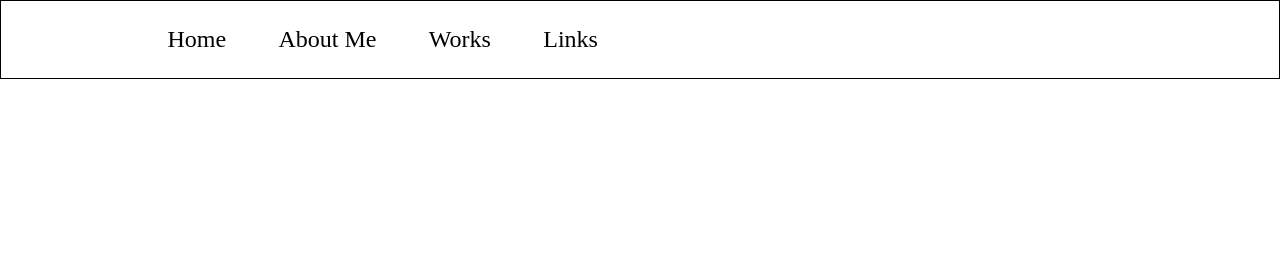
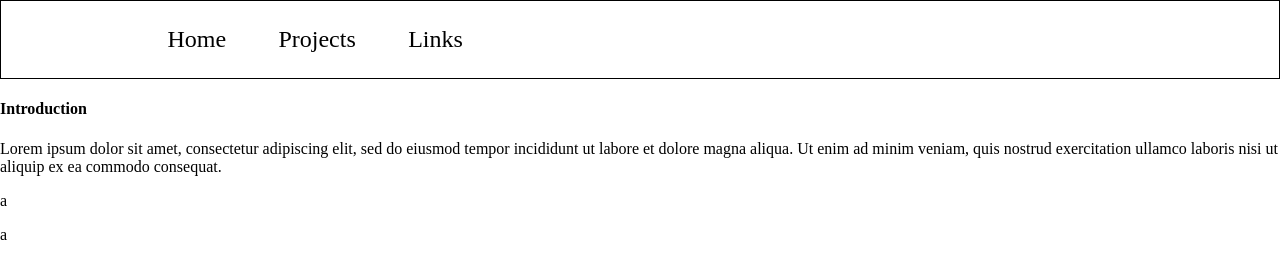
Before and after one commit to lucashoksbergen/Portfolio, a plain HTML site: page src/index.html in a window 1280 px wide. Drawn offline with Linux system fonts and the light colour scheme.

Commit message:
did some structural fixes, and started working on first infobox

```diff
--- a/src/index.html
+++ b/src/index.html
@@ -10,16 +10,26 @@
     <!-- Navigation bar -->
     <nav>
       <ul class="navbar">
-        <li><a href="index.html">Home</a></li>
-        <li><a href="index.html">About Me</a></li>
-        <li><a href="index.html">Works</a></li>
+        <li><a href="index.html" class="active">Home</a></li>
+        <!-- <li><a href="index.html">About Me</a></li> -->
+        <li><a href="index.html">Projects</a></li>
         <li><a href="index.html">Links</a></li>
       </ul>
     </nav>
 
     <!-- Introduction / About me? -->
+    <div class="textbox">
+      <h4>Introduction</h4>
+      <p>
+        Lorem ipsum dolor sit amet, consectetur adipiscing elit, sed do eiusmod
+        tempor incididunt ut labore et dolore magna aliqua. Ut enim ad minim
+        veniam, quis nostrud exercitation ullamco laboris nisi ut aliquip ex ea
+        commodo consequat.
+      </p>
+    </div>
 
-    <!-- Works -->
+    <!-- Projects -->
+    <div class="textbox"><p>a</p></div>
 
     <!-- Underwater Cooperation -->
     <!-- SeGa Imagineers -->
@@ -31,6 +41,7 @@
     <!-- Arachnophobia Sim -->
 
     <!-- Links -->
+    <div class="textbox"><p>a</p></div>
 
     <script src="script.js"></script>
   </body>
```
